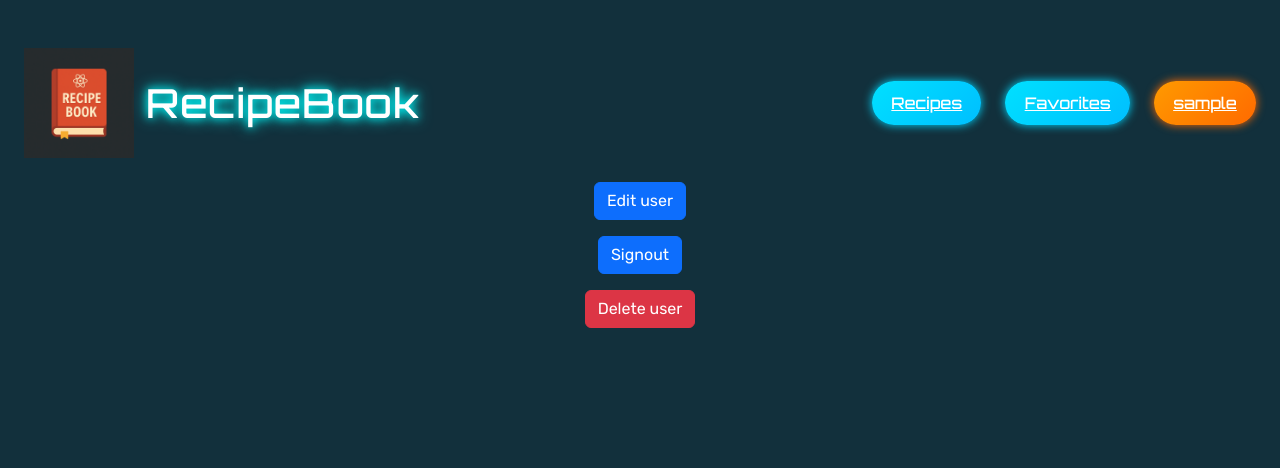
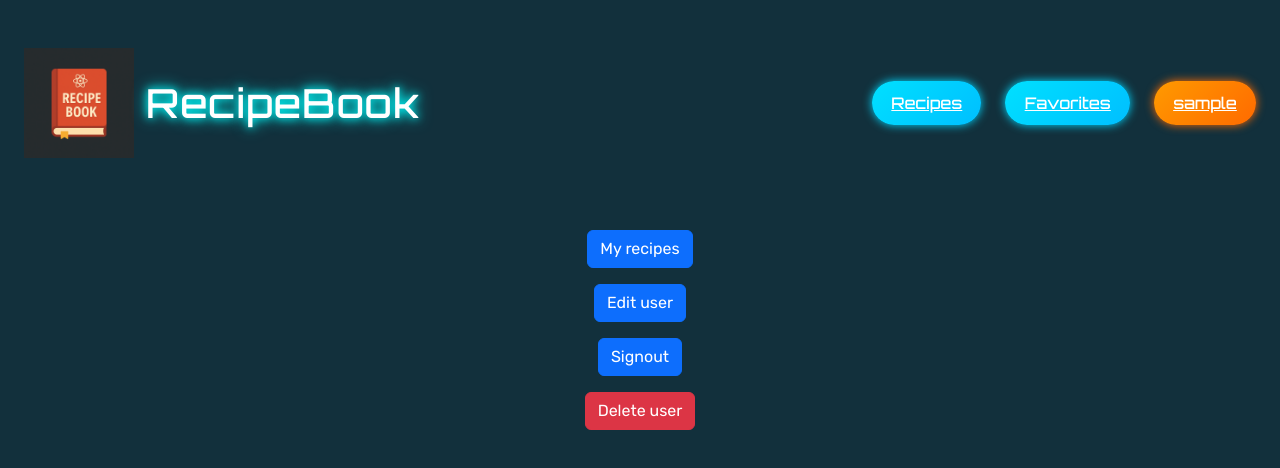
Before and after one commit to PaalBrugger/RecipeBook, a React (Vite) app in the folder ClientApp/: page /User in a window 1280 px wide. Shown: the top 468 px of the page. Built offline with nearby package versions, Linux system fonts and the light colour scheme; sample sign-in values are in the browser's storage.

Commit message:
Update User.jsx

```diff
--- a/ClientApp/src/pages/User.jsx
+++ b/ClientApp/src/pages/User.jsx
@@ -47,14 +47,18 @@ function User() {
 
   return (
     <div>
-      <Link to="/EditUser" className="btn btn-primary">
+      <Link to="" className="btn mt-5 btn-primary">
+        My recipes
+      </Link>
+      <br />
+      <Link to="/EditUser" className="btn mt-3 btn-primary">
         Edit user
       </Link>
-      <br></br>
+      <br />
       <button onClick={handleLogout} className="btn btn-primary mt-3">
         Signout
       </button>
-      <br></br>
+      <br />
       <button onClick={handleDelete} className="btn btn-danger mt-3">
         Delete user
       </button>
```
